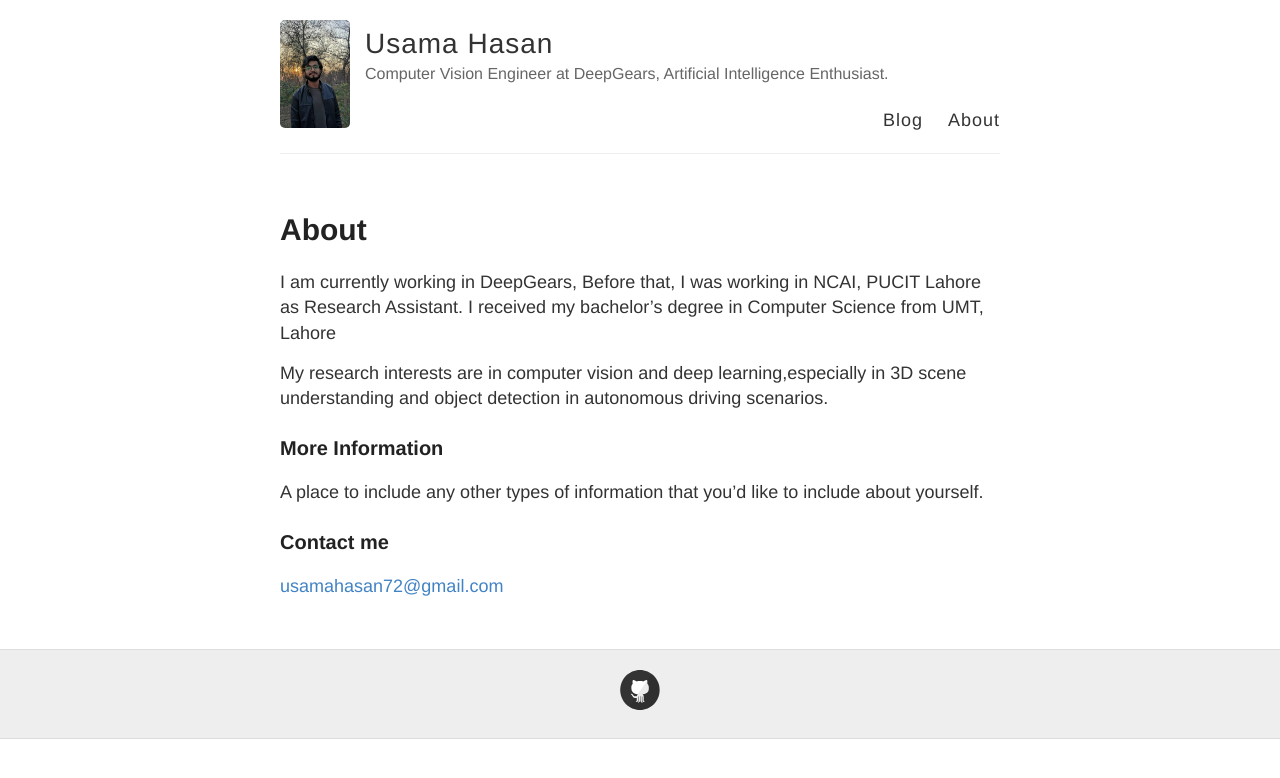
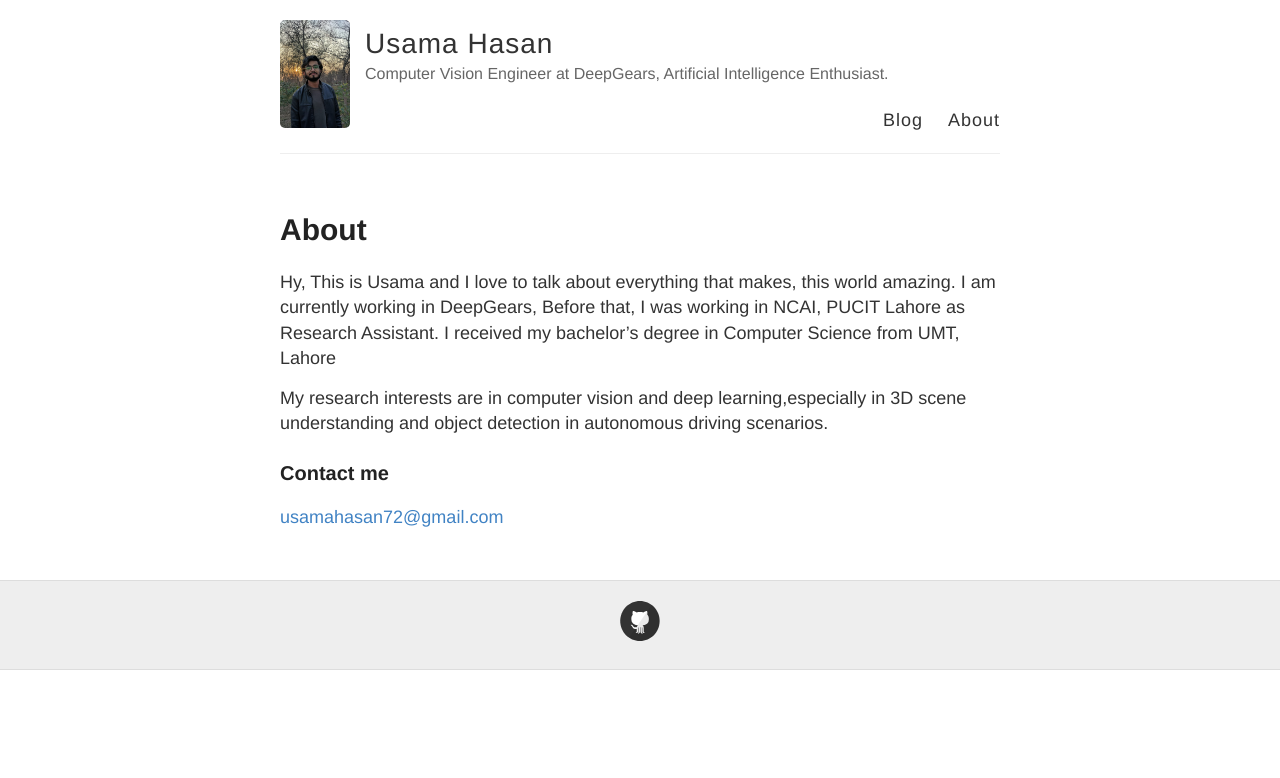
Before and after one commit to UsamaHasan/usamahasan.github.io, a Jekyll site: the page built from about.md, in a window 1280 px wide. Shown: the top 778 px of the page. Built offline with Jekyll 4.4.1, drawn with Linux system fonts in a browser that asks for light colours.

Commit message:
Update about.md

```diff
--- a/about.md
+++ b/about.md
@@ -4,13 +4,9 @@ title: About
 permalink: /about/
 ---
 
-I am currently working in DeepGears, Before that, I was working in NCAI, PUCIT Lahore as Research Assistant. I received my bachelor’s degree in Computer Science from UMT, Lahore
+Hy, This is Usama and I love to talk about everything that makes, this world amazing. I am currently working in DeepGears, Before that, I was working in NCAI, PUCIT Lahore as Research Assistant. I received my bachelor’s degree in Computer Science from UMT, Lahore
 
 My research interests are in computer vision and deep learning,especially in 3D scene understanding and object detection in autonomous driving scenarios.
-
-### More Information
-
-A place to include any other types of information that you'd like to include about yourself.
 
 ### Contact me
 
```
